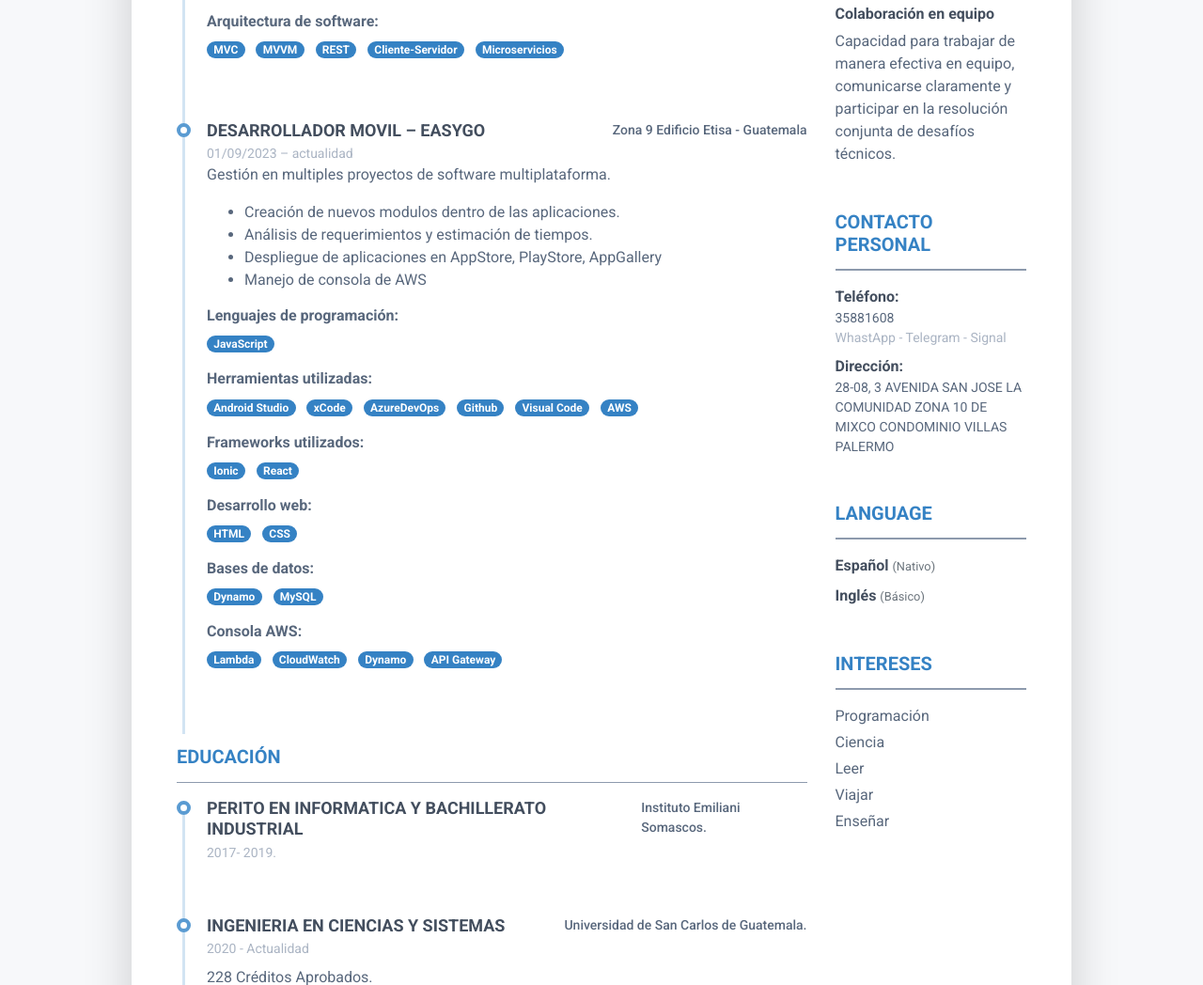
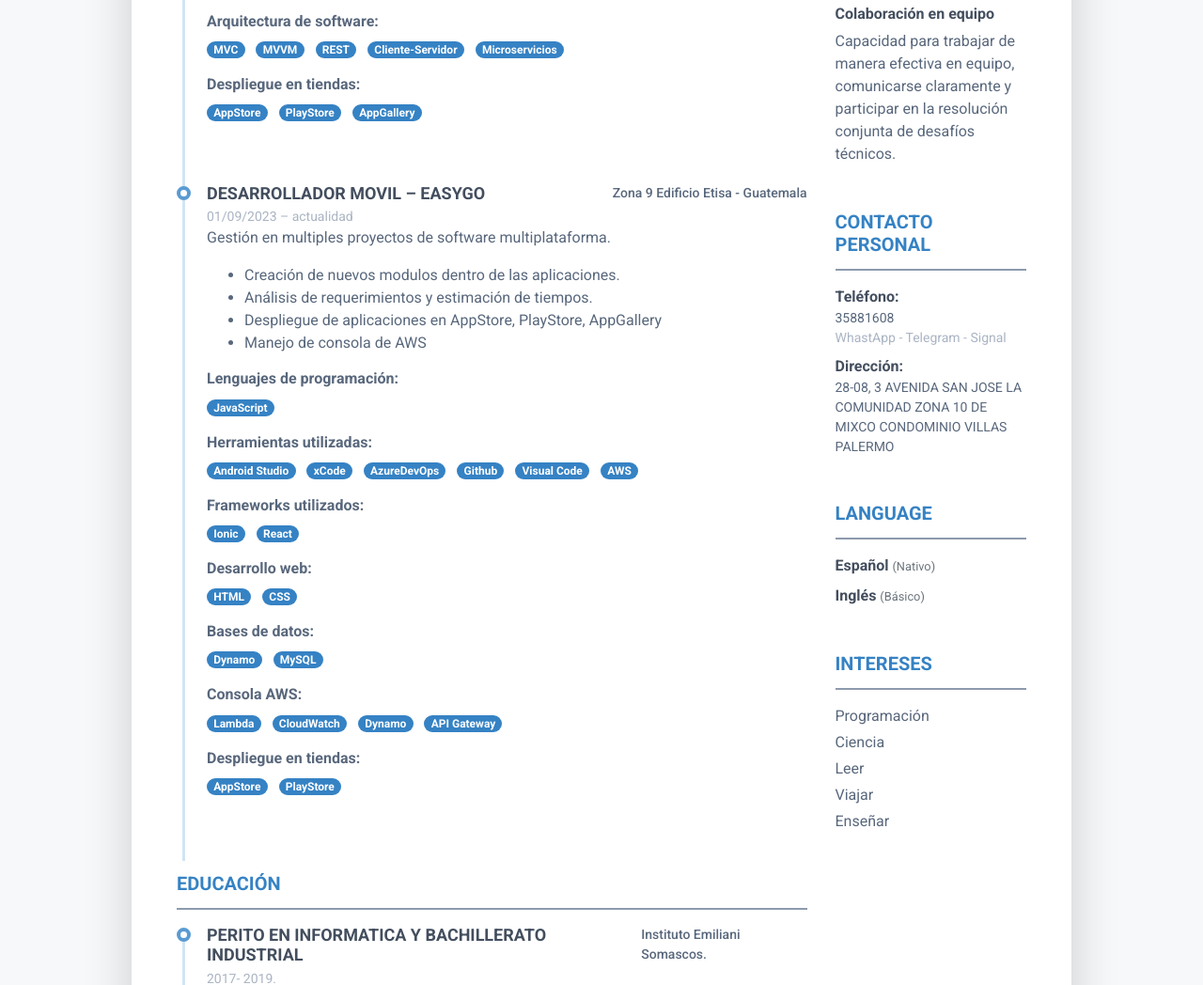
Before and after one commit to DanielinPOO/cv_web, a plain HTML site: page index.html in a window 1280 px wide. Shown: the part 1698-2746 px from the top of the page at 94% size. Drawn offline with Linux system fonts and the light colour scheme.

Commit message:
feat: info despliegue

```diff
--- a/index.html
+++ b/index.html
@@ -170,6 +170,7 @@
                                                     <h4 class="resume-timeline-item-desc-heading font-weight-bold">Herramientas utilizadas:</h4>
                                                     <ul class="list-inline">
 
+                                                        <li class="list-inline-item"><span class="badge badge-primary badge-pill">xCode</span></li>
 
                                                         <li class="list-inline-item"><span class="badge badge-primary badge-pill">Android Studio</span></li>
 
@@ -260,6 +261,16 @@
                                                         <li class="list-inline-item"><span class="badge badge-primary badge-pill">Microservicios</span></li>
 
                                                     </ul>
+                                                    <h4 class="resume-timeline-item-desc-heading font-weight-bold">Despliegue en tiendas:</h4>
+                                                    <ul class="list-inline">
+
+                                                        <li class="list-inline-item"><span class="badge badge-primary badge-pill">AppStore</span></li>
+
+                                                        <li class="list-inline-item"><span class="badge badge-primary badge-pill">PlayStore</span></li>
+
+                                                        <li class="list-inline-item"><span class="badge badge-primary badge-pill">AppGallery</span></li>
+
+                                                    </ul>
                                                 </div>
                                                 <!--//resume-timeline-item-desc-->
 
@@ -348,6 +359,14 @@
 
                                                         <li class="list-inline-item"><span class="badge badge-primary badge-pill">API Gateway</span></li>
 
+
+                                                    </ul>
+                                                    <h4 class="resume-timeline-item-desc-heading font-weight-bold">Despliegue en tiendas:</h4>
+                                                    <ul class="list-inline">
+
+                                                        <li class="list-inline-item"><span class="badge badge-primary badge-pill">AppStore</span></li>
+
+                                                        <li class="list-inline-item"><span class="badge badge-primary badge-pill">PlayStore</span></li>
 
                                                     </ul>
                                                 </div>
```
